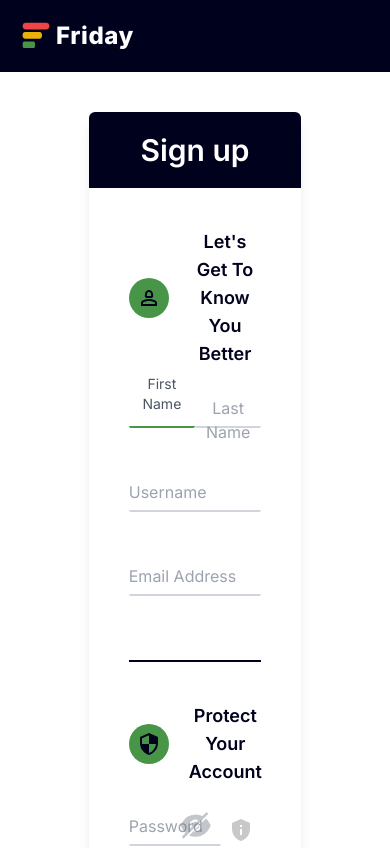
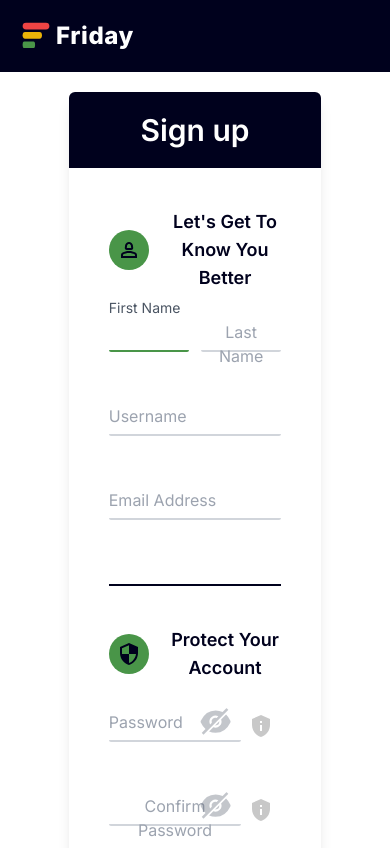
Before and after one commit to Kankenny/Friday, a React (Vite) app in the folder client/: page /register in a window 390 px wide. Shown: the top 848 px of the page. Built offline with nearby package versions, Linux system fonts and the light colour scheme.

Commit message:
refactor: adjust spacings

```diff
--- a/client/src/components/routes/unprotected-routes/register/Register.tsx
+++ b/client/src/components/routes/unprotected-routes/register/Register.tsx
@@ -5,7 +5,7 @@ import RegisterForm from "./RegisterForm"
 const Register = () => {
   return (
     <Body>
-      <div className="min-h-screen flex flex-col justify-center p-10 w-3/4 lg:w-[50em] mx-auto">
+      <div className="min-h-screen flex flex-col justify-center p-5 md:p-10 w-3/4 lg:w-[50em] mx-auto">
         <Card twClasses="text-center pt-0">
           <h1 className="text-3xl font-semibold bg-secondary text-main p-5 rounded-t-md">
             Sign up
--- a/client/src/components/routes/unprotected-routes/register/RegisterForm.tsx
+++ b/client/src/components/routes/unprotected-routes/register/RegisterForm.tsx
@@ -83,7 +83,7 @@ const RegisterForm = () => {
               Let's Get To Know You Better
             </h1>
           </div>
-          <div className="flex justify-between">
+          <div className="flex justify-between gap-3">
             <RHFInputField
               label="First Name"
               register={register("firstName")}
```
